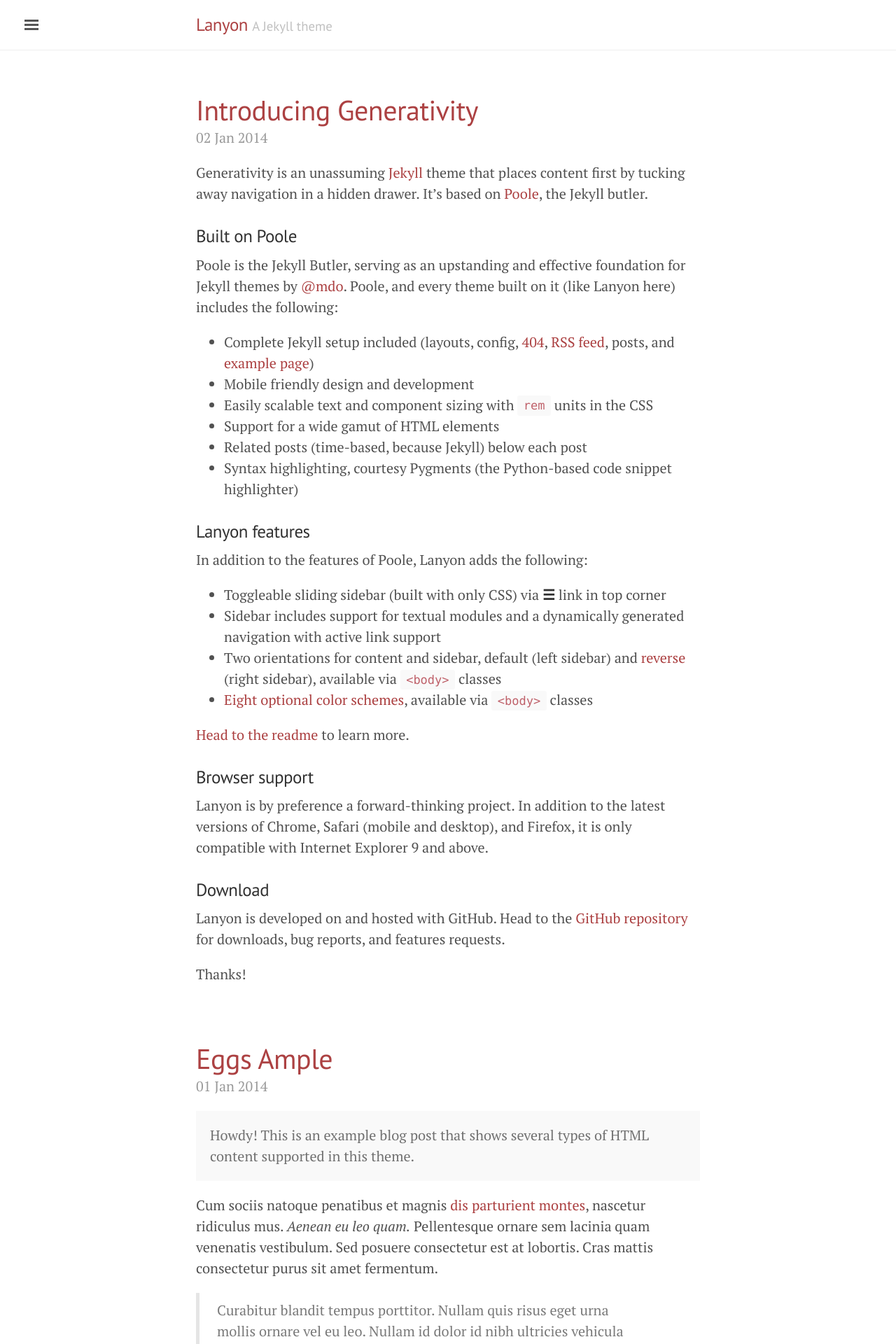
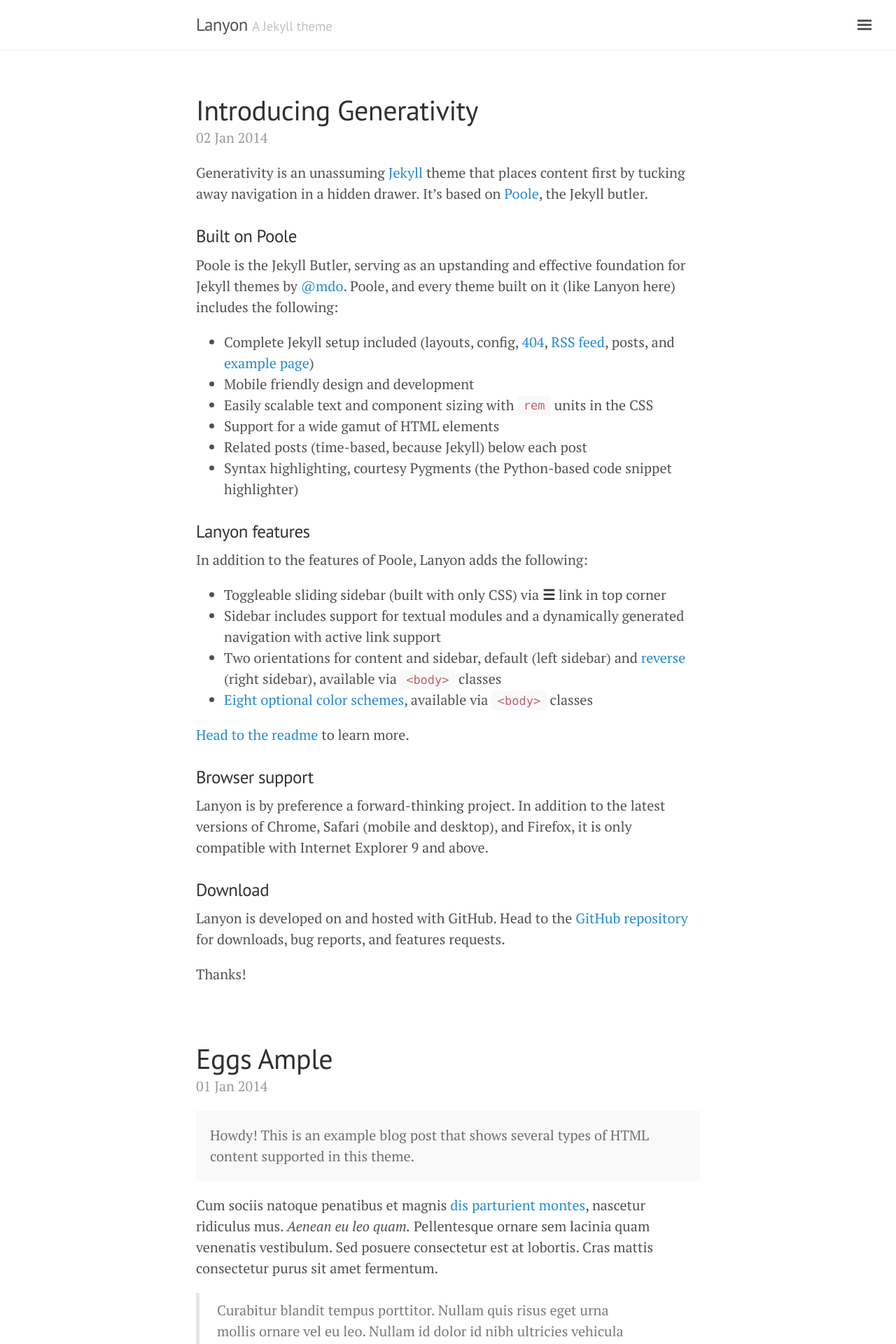
Before and after one commit to blese/blese.github.io, a Jekyll site: the page built from index.html, in a window 1280 px wide. Shown: the top 1920 px of the page at 70% size. Built offline with Jekyll 4.4.1, drawn with Linux system fonts in a browser that asks for light colours; the list of posts is cut into pages by our own code.

Commit message:
try revese

```diff
--- a/_layouts/default.html
+++ b/_layouts/default.html
@@ -3,7 +3,7 @@
 
   {% include head.html %}
 
-<body class="theme-base-08" class="layout-reverse">
+<body class="layout-reverse">
 
     {% include sidebar.html %}
 
```
